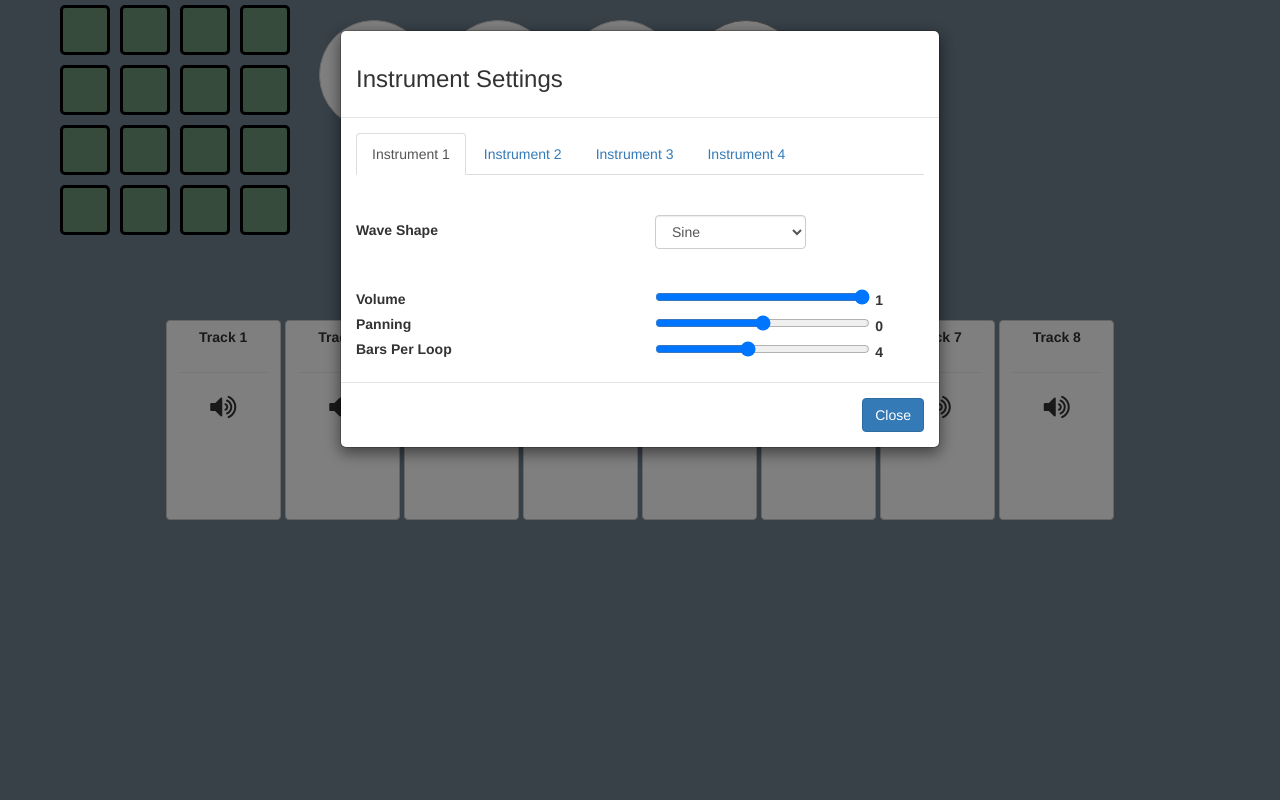
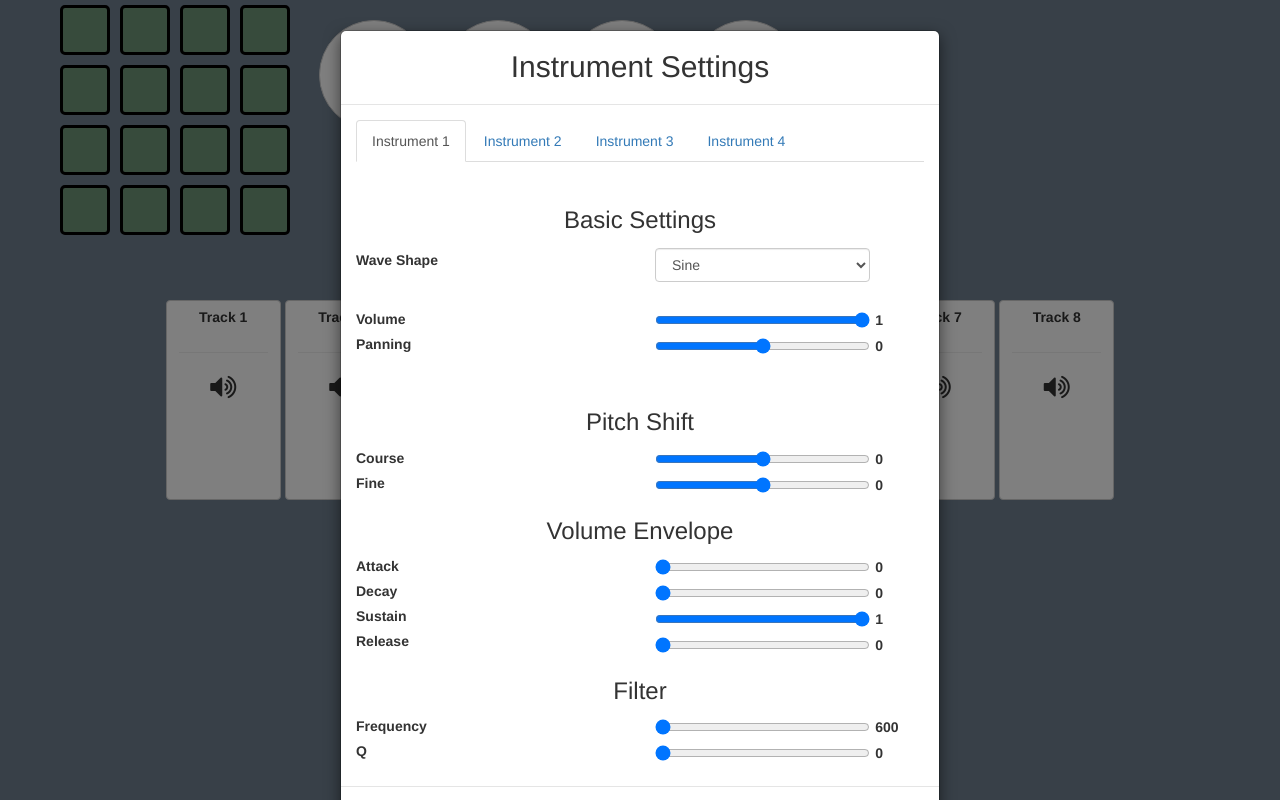
Before and after one commit to rserota/wad, a website with bundled scripts: page GUI/index.html in a window 1280 px wide. Both pictures are taken after a click on the button 745 px from the left and 75 px from the top of the page. Built offline with nearby package versions, Linux system fonts and the light colour scheme; no server answers.

Commit message:
exponential frequency function for range slider

```diff
--- a/GUI/domReady.js
+++ b/GUI/domReady.js
@@ -170,10 +170,21 @@ app.init.dom = function(app){
         })
 ///////////////
 
+        // converts values from the range input (1-100) to sensible frequencies (20-5000)
+        var range2freq = function(freq){
+            return Math.floor(Math.pow(freq, 1.8))
+        }
+
         // set the label for a range input to match the value of that range input
-        $('.timing-settings input[type="range"], .instrument-settings input[type="range"]').on('change', function(){
+        $('.settings-modal input[type="range"]').on('change', function(){
             var thisName = $(this).attr('name')
-            $('[for="' + thisName + '"]').text($(this).val())
+            if ( thisName === 'filter-frequency' ) {
+                $('[for="filter-frequency').text(range2freq($(this).val()))
+            }
+            else {
+                $('[for="' + thisName + '"]').text($(this).val())
+            }
+            console.log(thisName)
 
         })
 
--- a/GUI/index.html
+++ b/GUI/index.html
@@ -84,7 +84,7 @@
 
         </div>
 
-        <div class="modal fade" id="configModal">
+        <div class="modal fade settings-modal" id="configModal">
             <div class="modal-dialog">
                 <div class="modal-content">
                     <form>
@@ -92,7 +92,7 @@
                             <button type="button" class="close" data-dismiss="modal" aria-label="Close">
                                 <span aria-hidden="true">&times;</span>
                             </button>
-                            <h2 class="modal-title text-center">8-Track Live Looper</h2>
+                            <h2 class="modal-title text-center">Looper Settings</h2>
                         </div>
                         <div class="modal-body">
                             <h3 class="text-center">Controls Overview</h3>
@@ -149,12 +149,12 @@
                             <div class="timing-settings">
                                 <div class="row">
                                     <div class="col-sm-6">
-                                        <label>Beats Per Minute</label><br>
+                                        <label title="Higher number = faster song">Beats Per Minute</label><br>
                                         <label>Beats Per Bar</label><br>
                                         <label>Bars Per Loop</label>
                                     </div>
                                     <div class="col-sm-6 ">
-                                        <input type="range" title="hi" min="1" max="300" name="bpm" value="120"><label for="bpm">120</label>
+                                        <input type="range" title="Higher number = faster song" min="1" max="300" name="bpm" value="120"><label for="bpm">120</label>
                                         <input type="range" name="beats-per-bar" min="3" max="16" value="4"><label for="beats-per-bar">4</label>
                                         <input type="range" name="bars-per-loop" min="1" max="8" value="4"><label for="bars-per-loop">4</label>
                                     </div>
@@ -172,11 +172,11 @@
             </div><!-- /.modal-dialog -->
         </div><!-- /.modal -->
 
-        <div id="instrumentsModal" class="modal fade">
+        <div id="instrumentsModal" class="modal settings-modal fade">
             <div class="modal-dialog">
                 <div class="modal-content">
                     <div class="modal-header">
-                        <h3>Instrument Settings</h3>
+                        <h2 class="modal-title text-center">Instrument Settings</h2>
                     </div>
                     <div class="modal-body">
                         <div class="tabbable"> <!-- Only required for left/right tabs -->
@@ -190,6 +190,7 @@
                                 <div class="tab-pane active" id="tab1">
                                     <div class="space"></div>
                                     <div class="instrument-settings">
+                                        <h3 class="text-center">Basic Settings</h3>
                                         <div class="row">
                                             <div class="col-sm-6">
                                                 <label class="pad-top">Wave Shape</label>
@@ -208,12 +209,49 @@
                                             <div class="col-sm-6">
                                                 <label>Volume</label><br>
                                                 <label>Panning</label><br>
-                                                <label>Bars Per Loop</label>
                                             </div>
                                             <div class="col-sm-6 ">
                                                 <input class="" type="range" title="hi" min="0" max="1" name="volume" value="1" step="0.05"><label for="volume">1</label>
                                                 <input class="" type="range" name="panning" min="-1" max="1" step="0.1" value="0"><label for="panning">0</label>
-                                                <input class="" type="range" name="bars-per-loop" min="1" max="8" value="4"><label for="bars-per-loop">4</label>
+                                            </div>
+                                        </div>
+                                        <div class="space"></div>
+                                        <h3 class="text-center">Pitch Shift</h3>
+                                        <!-- <div class="space"></div> -->
+                                        <div class="row">
+                                            <div class="col-sm-6">
+                                                <label>Course</label><br>
+                                                <label>Fine</label><br>
+                                            </div>
+                                            <div class="col-sm-6 ">
+                                                <input class="" type="range" title="hi" min="-36" max="36" name="pitch-shift-course" value="0" step="1"><label for="pitch-shift-course">0</label>
+                                                <input class="" type="range" name="pitch-shift-fine" min="-100" max="100" step="1" value="0"><label for="pitch-shift-fine">0</label>
+                                            </div>
+                                        </div>
+                                        <h3 class="text-center">Volume Envelope</h3>
+                                        <div class="row">
+                                            <div class="col-sm-6">
+                                                <label>Attack</label><br>
+                                                <label>Decay</label><br>
+                                                <label>Sustain</label><br>
+                                                <label>Release</label><br>
+                                            </div>
+                                            <div class="col-sm-6 ">
+                                                <input class="" type="range" title="hi" min="0" max="1" name="volume-attack" value="0" step="0.01"><label for="volume-attack">0</label>
+                                                <input class="" type="range" name="volume-decay" min="0" max="1" step="0.01" value="0"><label for="volume-decay">0</label>
+                                                <input class="" type="range" name="volume-sustain" min="0" max="1" step="0.05" value="1"><label for="volume-sustain">1</label>
+                                                <input class="" type="range" name="volume-release" min="0" max="1" step="0.01" value="0"><label for="volume-release">0</label>
+                                            </div>
+                                        </div>
+                                        <h3 class="text-center">Filter</h3>
+                                        <div class="row">
+                                            <div class="col-sm-6">
+                                                <label>Frequency</label><br>
+                                                <label>Q</label><br>
+                                            </div>
+                                            <div class="col-sm-6 ">
+                                                <input class="" type="range" title="hi" min="1" max="100" name="filter-frequency" value="1" step="1"><label for="filter-frequency">600</label>
+                                                <input class="" type="range" name="volume-decay" min="0" max="1" step="0.01" value="0"><label for="volume-decay">0</label>
                                             </div>
                                         </div>
                                     </div>
--- a/GUI/style.css
+++ b/GUI/style.css
@@ -1,3 +1,11 @@
+body {
+    background-color: slategray;
+    /*padding: 20px;*/
+}
+h3 {
+    margin-top: 15px;
+    margin-bottom: 15px;
+}
 .container {
     padding: 0;
 }
@@ -13,10 +21,6 @@
     line-height:150px;
     vertical-align: middle;
     background-color: rgb(110,150,120);
-}
-body {
-    background-color: slategray;
-    /*padding: 20px;*/
 }
 #controls {
     vertical-align: top;
@@ -60,7 +64,7 @@ button:focus {
 }
 
 .space {
-    height: 40px;
+    height: 30px;
 }
 
 #micInfo {
@@ -126,18 +130,25 @@ button:focus {
 }
 
 
-.timing-settings input[type="range"], .instrument-settings input[type="range"] {
+.settings-modal input[type="range"] {
     display: inline-block;
     width: 80%;
     margin-right: 5px;
+}
+.settings-modal label {
+    position: relative;
+    bottom: 3px;
 }
 
 .option-row {
     height: 30px;
 }
 
-.short-select {
+#configModal .short-select {
     width: 151px;
+}
+#instrumentsModal .short-select {
+    width: 215px;
 }
 
 .option-row code {
```
